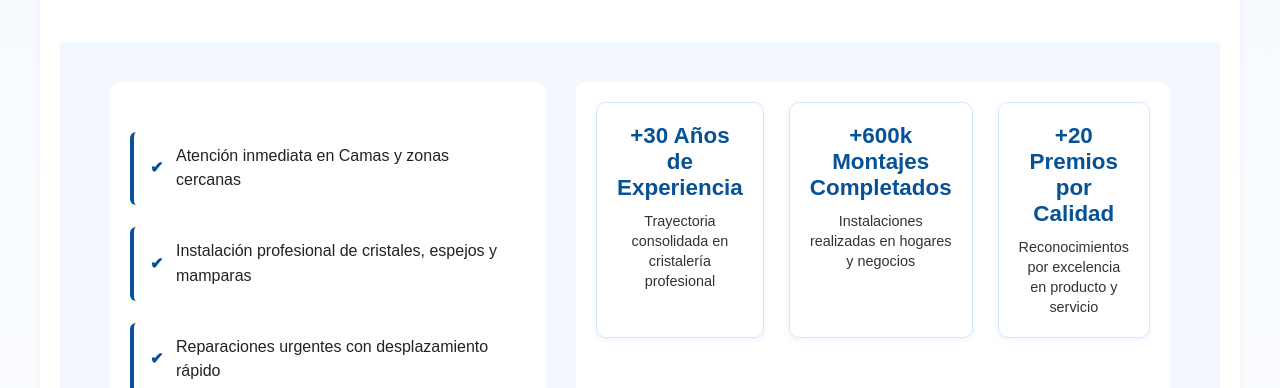
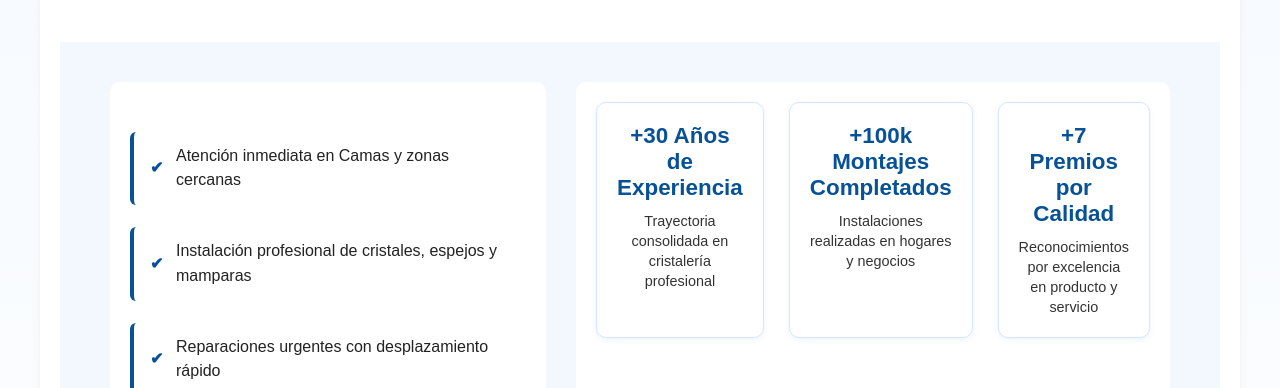
Before and after one commit to serafinweb/cristaleria-zamorano, a React (Vite) app: page /camas in a window 1280 px wide. Shown: the part 1575-1963 px from the top of the page. Built offline with nearby package versions, Linux system fonts and the light colour scheme.

Commit message:
Actualizo métricas de Camas a 100k y 7 premios

```diff
--- a/src/pages/Camas.css
+++ b/src/pages/Camas.css
@@ -256,10 +256,10 @@
   font-weight: bold;
 }
 
-/* MÉTRICAS */
+/* MÉTRICAS — FIX APLICADO */
 .metricas-grid {
-  display: grid;
-  grid-template-columns: 1fr;
+  display: flex;
+  flex-direction: column;
   gap: 20px;
 }
 
--- a/src/pages/Camas.jsx
+++ b/src/pages/Camas.jsx
@@ -108,11 +108,11 @@ export default function Camas() {
                 <p>Trayectoria consolidada en cristalería profesional</p>
               </div>
               <div className="metrica">
-                <h3>+600k Montajes Completados</h3>
+                <h3>+100k Montajes Completados</h3>
                 <p>Instalaciones realizadas en hogares y negocios</p>
               </div>
               <div className="metrica">
-                <h3>+20 Premios por Calidad</h3>
+                <h3>+7 Premios por Calidad</h3>
                 <p>Reconocimientos por excelencia en producto y servicio</p>
               </div>
             </div>
```
